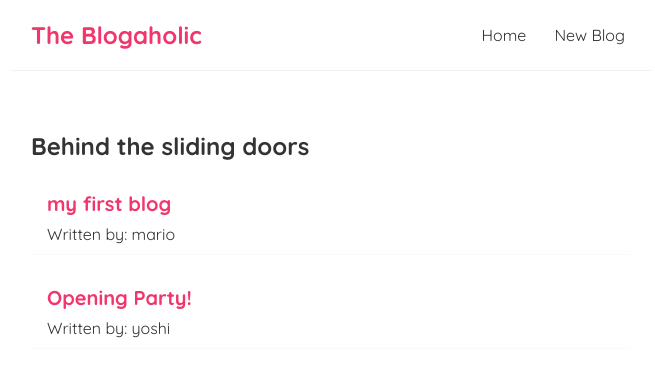
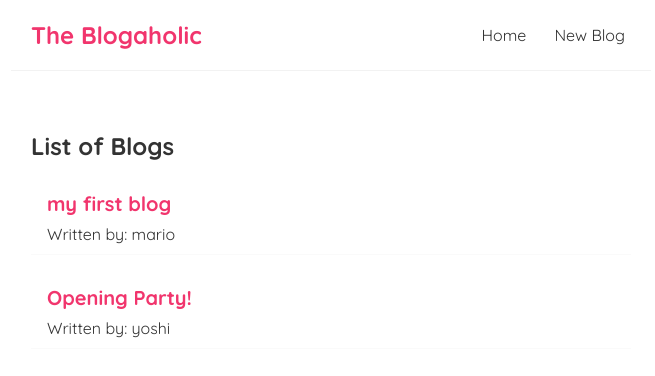
Before and after one commit to Rorshach/Blogaholic, a React (Create React App) app: page / in a window 1280 px wide. Shown: the top 376 px of the page, without its empty margins (309-964 px from the left). Built offline with nearby package versions, Linux system fonts and the light colour scheme; data requests are answered from the project's data file; the HTML template or start-up script is replaced by a standard one.

Commit message:
Title change for bloglist homepage

```diff
--- a/src/Home.js
+++ b/src/Home.js
@@ -9,7 +9,7 @@
         <div className="home">
             { error && <div> Error: {error} </div> }
             { isPending && <div>Loading...</div> }
-            { blogs && <BlogList blogs={blogs} title="Behind the sliding doors" />}
+            { blogs && <BlogList blogs={blogs} title="List of Blogs" />}
         </div>
      );
 }
```
